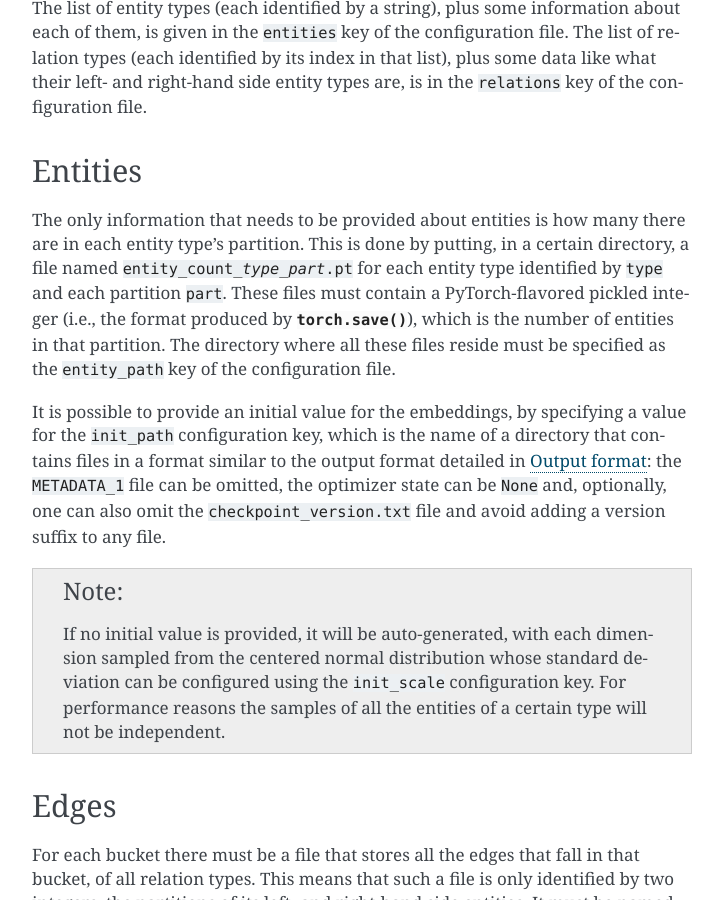
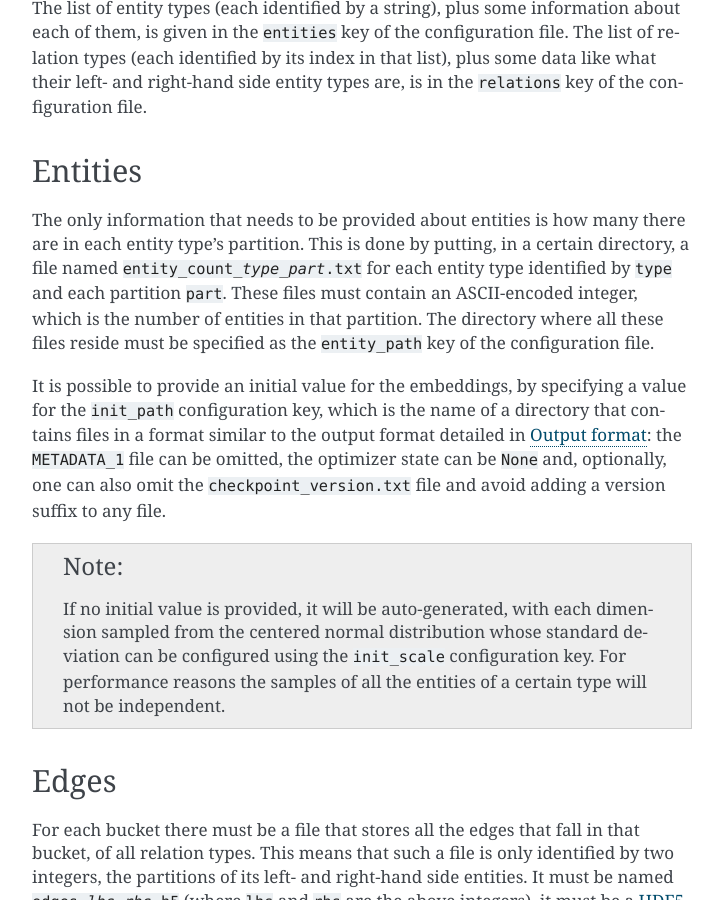
Before and after one commit to facebookresearch/PyTorch-BigGraph, a Sphinx documentation site: the page built from docs/source/data_model.rst, in a window 1280 px wide and 900 px high, scrolled down 2091 px. Shown: the whole window, without its empty margins (388-1111 px from the left). Built offline with Sphinx 7.4.7, drawn with Linux system fonts in a browser that asks for light colours.

Commit message:
Store entity counts as text, rather than as pickles
Summary: `entity_count_<type>_<part>.pt` used to be a PyTorch-style pickle containing just a single integer. Storing it as an ASCII-encoded decimal (in a `.txt` file) is less complicated and allows easier manual inspection.

Reviewed By: adamlerer

Differential Revision: D14183429

fbshipit-source-id: e1337027fdf4fe5a50ae88775e3cfde123e69428

```diff
--- a/docs/source/data_model.rst
+++ b/docs/source/data_model.rst
@@ -75,10 +75,9 @@ Entities
 
 The only information that needs to be provided about entities is how many there
 are in each entity type's partition. This is done by putting, in a certain directory,
-a file named :file:`entity_count_{type}_{part}.pt` for each entity type identified
-by ``type`` and each partition ``part``. These files must contain a
-PyTorch-flavored pickled integer (i.e., the format produced by :func:`torch.save`),
-which is the number of entities in that partition. The directory where all these
+a file named :file:`entity_count_{type}_{part}.txt` for each entity type identified
+by ``type`` and each partition ``part``. These files must contain an ASCII-encoded
+integer, which is the number of entities in that partition. The directory where all these
 files reside must be specified as the ``entity_path`` key of the configuration file.
 
 It is possible to provide an initial value for the embeddings, by specifying a
```
Also changed, not shown: 3 other files.
